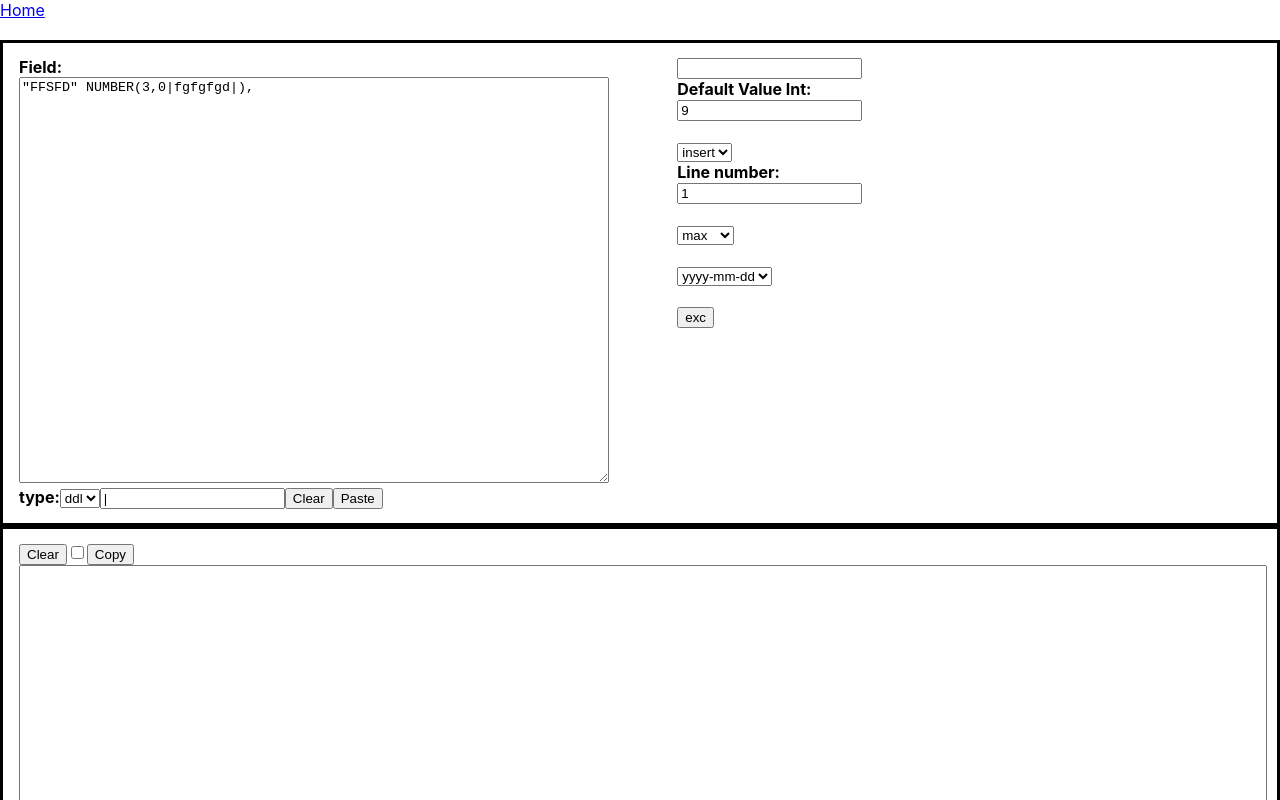
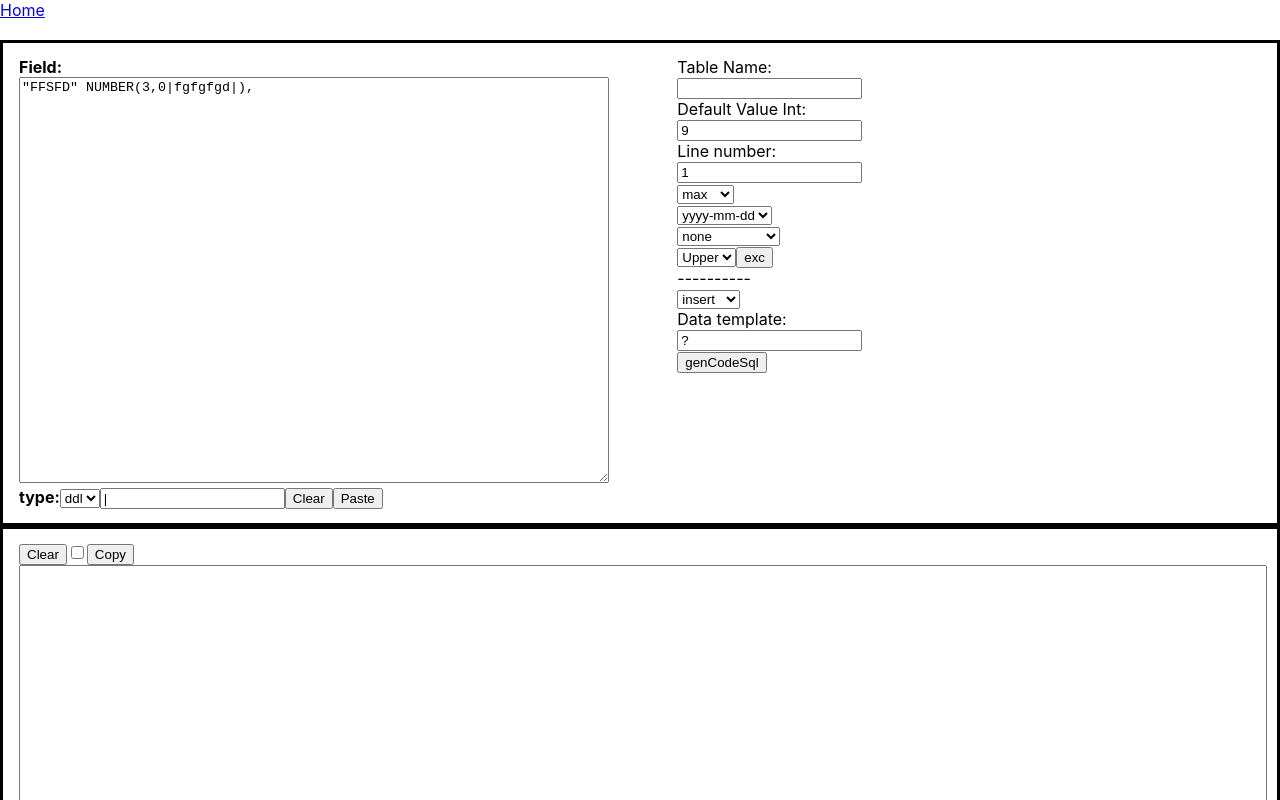
Before and after one commit to uvsnag/reactjs_tool, a React (Create React App) app: page /sql in a window 1280 px wide. Shown: the top 800 px of the page. Built offline with nearby package versions, Linux system fonts and the light colour scheme.

Commit message:
add gen code sql insert, update, delete, select

```diff
--- a/src/components/sqlProcess.jsx
+++ b/src/components/sqlProcess.jsx
@@ -1,13 +1,12 @@
 // this file is converted from javascript to reactjs so some code is not optimized
 import React, { useEffect, useState } from "react";
 import '../common/style.css';
-import {checkType, replaceArr, randomDate, formatDate, checkIncludesArr} from "../common/common.js";
+import { checkType, replaceArr, randomDate, formatDate, checkIncludesArr } from "../common/common.js";
 import _ from 'lodash';
 
 const SqlProcess = () => {
-
+    // const NEW_LINE = '\n';
     const SPLIT_LINE_INPUT_FIELD = '^';
-    // const INDENT_FIELD_NAME = '\"';
     const INDENT_BEGIN_FIELD_LENGTH = '(';
     const INDENT_FIELD_LENGTH_END = ')';
     const INDENT_COMMA = ',';
@@ -15,7 +14,8 @@ const SqlProcess = () => {
     const DATA_NULL = 'NULL';
     const CREATE_TABLE = 'CREATE TABLE';
 
-    const ARR_NOT_FIELDNAME=['PRIMARY ', CREATE_TABLE+' ', 'ENGINE=','ENGINE =', 'CHARSET =', 'CHARSET='];
+    const ARR_NOT_FIELDNAME = ['PRIMARY ', CREATE_TABLE + ' ', 'ENGINE=', 'ENGINE =', 'CHARSET =', 'CHARSET='];
+    const INDENT_FIELD_NAME = ['"', '`', `'`];
 
     const NUMBER_TYPE = [' NUMBER', ' NUMERIC', ' LONG', ' INT', ' INTEGER'];
     const DATE_TYPE = [' DATE', ' TIMESTAMP'];
@@ -26,24 +26,37 @@ const SqlProcess = () => {
     const [dataChar, setDataChar] = useState('|');
     const [tableName, setTableName] = useState('');
 
+    const STR_INSERT_INTO = 'INSERT INTO ';
+    const STR_VALUE = ') VALUES (';
+    const STR_UPDATE = 'UPDATE ';
+    const STR_SET = ' SET ';
+    const STR_WHERE = ' WHERE ';
+    const STR_DELETE_FROM = 'DELETE FROM ';
+    const STR_SELECT = 'SELECT ';
+    const STR_FROM = ' FROM ';
+
     useEffect(() => {
         document.getElementById('txtField').textContent = '"FFSFD" NUMBER(3,0|fgfgfgd|),';
+        document.getElementById('dataTemplate').value = '?';
 
-    },[]);
+    }, []);
 
+    const getListLineField = () => {
 
-    const onProcess =()=>{
+        var txtField = document.getElementById('txtField').value;
+        txtField = txtField.replaceAll('\n', SPLIT_LINE_INPUT_FIELD)
+        var lineInputs = txtField.split(SPLIT_LINE_INPUT_FIELD);
+        return lineInputs;
+    }
+    const onProcess = () => {
         var chkDeleteOldData = document.getElementsByClassName('chkDeleteOldData');
         var sqlResult = '';
-        var txtField = document.getElementById('txtField').value;
-        // var lineNumber = lineNumber;
         var cmbType = document.getElementById("cmbType").value;
 
         if (cmbType === 'ddl') {
-            txtField = txtField.replaceAll('\n', SPLIT_LINE_INPUT_FIELD)
-            var lineInputs = txtField.split(SPLIT_LINE_INPUT_FIELD);
+            var lineInputs = getListLineField();
             for (var i = 1; i <= lineNumber; i++) {
-                sqlResult += genData(lineInputs) + '\n';
+                sqlResult += genDataInput(lineInputs) + '\n';
             }
             if (chkDeleteOldData[0].checked) {
                 document.getElementById('output').value = sqlResult;
@@ -52,43 +65,122 @@ const SqlProcess = () => {
             }
         }
     }
-    const checkLineIsField =(trLine)=>{
-        if(trLine.length===0 || checkIncludesArr(trLine, ARR_NOT_FIELDNAME, false)){
+    const getStrWithUpperCaseOption = (str) => {
+        var cmbTypeChar = document.getElementById("cmbTypeChar").value;
+        return ((cmbTypeChar === 'upper') ? str : str.toLowerCase());
+    }
+    const getTableName = (lineInputs) => {
+        var formatFieldName = document.getElementById('cmbformatFeildName').value;
+        var tableNameDefault = null;
+        //getname
+        if (checkIncludesArr(lineInputs[0], [CREATE_TABLE,], false)) {
+            var arrayRepl = [CREATE_TABLE, '('];
+            tableNameDefault = replaceArr(lineInputs[0], arrayRepl, '').trim();
+            if (formatFieldName === 'delete') {
+                tableNameDefault = replaceArr(tableNameDefault, INDENT_FIELD_NAME, '');
+            }
+        }
+        return ((_.isNull(tableName) || tableName.length === 0) ? tableNameDefault : tableName);
+    }
+    const onGenCodeSql = () => {
+        var dataTemplate = document.getElementById('dataTemplate').value;
+        var chkDeleteOldData = document.getElementsByClassName('chkDeleteOldData');
+        var lineInputs = getListLineField();
+        var cmbSql = document.getElementById("cmbSql").value;
+        var resultStr = '';
+
+        switch (cmbSql) {
+            case 'insert':
+                resultStr = genFieldNameInsert(lineInputs);
+                resultStr += getStrWithUpperCaseOption(STR_VALUE);
+                for (let i = 0; i < lineInputs.length; i++) {
+                    if (checkLineIsField(lineInputs[i])) {
+                        resultStr += `${dataTemplate},`;
+                    }
+                }
+                resultStr = resultStr.substring(0, resultStr.length - 1) + ');';
+                break;
+            case 'update':
+                var arrFieldName = getArrayFieldName(lineInputs);
+                resultStr = getStrWithUpperCaseOption(STR_UPDATE);
+                resultStr += getTableName(lineInputs);
+                resultStr += getStrWithUpperCaseOption(STR_SET);
+                for (let i = 0; i < arrFieldName.length; i++) {
+                    var fieldName = arrFieldName[i];
+                    resultStr += (fieldName + ' = ' + dataTemplate);
+                    resultStr += (i === arrFieldName.length - 1) ? '' : ', ';
+                }
+                resultStr += getStrWithUpperCaseOption(STR_WHERE);
+                break;
+            case 'delete':
+                resultStr = getStrWithUpperCaseOption(STR_DELETE_FROM);
+                resultStr += getTableName(lineInputs);
+                resultStr += getStrWithUpperCaseOption(STR_WHERE);
+                break;
+            case 'select':
+                var arrFieldNameS = getArrayFieldName(lineInputs);
+                resultStr = getStrWithUpperCaseOption(STR_SELECT);
+                for (let i = 0; i < arrFieldNameS.length; i++) {
+                    var fieldNameS = arrFieldNameS[i];
+                    resultStr += fieldNameS;
+                    resultStr += (i === arrFieldNameS.length - 1) ? '' : ', ';
+                }
+                resultStr += getStrWithUpperCaseOption(STR_FROM);
+                resultStr += getTableName(lineInputs);
+                resultStr += getStrWithUpperCaseOption(STR_WHERE);
+                break;
+            default:
+                break;
+        }
+        if (chkDeleteOldData[0].checked) {
+            document.getElementById('output').value = resultStr;
+        } else {
+            document.getElementById('output').value += '\n' + resultStr;
+        }
+    }
+
+    const checkLineIsField = (trLine) => {
+        if (trLine.trim().length === 0 || checkIncludesArr(trLine, ARR_NOT_FIELDNAME, false)) {
             return false;
         }
         return true;
     }
+    const getArrayFieldName = (lineInputs) => {
+        var formatFieldName = document.getElementById('cmbformatFeildName').value;
+        var arrFieldName = [];
+        for (var i = 0; i < lineInputs.length; i++) {
+            var trLine = lineInputs[i].trim();
+            if (checkLineIsField(trLine)) {
+                var fieldName = trLine.substring(0, trLine.indexOf(INDENT_SPACE));
+                if (formatFieldName === 'delete') {
+                    fieldName = replaceArr(fieldName, INDENT_FIELD_NAME, '');
+                }
+                arrFieldName.push(fieldName.trim());
+            }
+        }
+        return arrFieldName;
+    }
+    const genFieldNameInsert = (lineInputs) => {
+        // var flagComa = false;
+        var sqlResult = getStrWithUpperCaseOption(STR_INSERT_INTO) + getTableName(lineInputs) + '(';
+        var arrFieldName = getArrayFieldName(lineInputs);
+        for (var i = 0; i < arrFieldName.length; i++) {
+            var fieldName = arrFieldName[i].trim();
+            sqlResult += fieldName;
+            sqlResult += (i === arrFieldName.length - 1) ? '' : ', ';
+        }
+        return sqlResult;
+    }
 
-    function genData(lineInputs) {
-
-        var tableNameDefault=null;
-        if(!_.isEmpty(lineInputs)){
-            //getname
-            if(checkIncludesArr(lineInputs[0], [CREATE_TABLE,], false)){
-                var arrayRepl=[CREATE_TABLE, '('];
-                tableNameDefault = replaceArr(lineInputs[0], arrayRepl, '').trim();
-            }
-        }else{
+    function genDataInput(lineInputs) {
+        if (_.isEmpty(lineInputs)) {
             return;
         }
+        var cmbTypeChar = document.getElementById("cmbTypeChar").value;
+        var sqlResult = genFieldNameInsert(lineInputs);
+
+        sqlResult += ((cmbTypeChar === 'upper') ? STR_VALUE : STR_VALUE.toLowerCase());
         var flagComa = false;
-        var sqlResult = 'INSERT INTO ' + ((_.isNull(tableName) || tableName.length === 0)
-            ? tableNameDefault : tableName) + '(';
-        for (var i = 0; i < lineInputs.length; i++) {
-            var trLine1 = lineInputs[i].trim();
-            if (checkLineIsField(trLine1)) {
-                var fieldName = trLine1.substring(0, trLine1.indexOf(INDENT_SPACE));
-                // fieldName = replaceArr(fieldName, [INDENT_FIELD_NAME], '');
-                if (flagComa === true) {
-                    sqlResult += ', ';
-                }
-                flagComa = true
-                sqlResult += fieldName;
-            }
-
-        }
-        sqlResult += ') VALUES (';
-        flagComa = false;
         for (var j = 0; j < lineInputs.length; j++) {
             var trLine = lineInputs[j].trim().toUpperCase();
             var typeNumber = false;
@@ -186,16 +278,16 @@ const SqlProcess = () => {
         }
         return dataStr;
     }
-    const onClearOuput = () =>{
+    const onClearOuput = () => {
         document.getElementById('output').value = '';
     };
-    const onClearField = () =>{
+    const onClearField = () => {
         document.getElementById('txtField').value = '';
     };
     async function pasteData() {
         document.getElementById('txtField').value = await navigator.clipboard.readText();
     };
-    const onCoppyOutput = () =>{
+    const onCoppyOutput = () => {
         navigator.clipboard.writeText(document.getElementById('output').value);
     };
     const handleChange = (value, typeName) => {
@@ -218,8 +310,6 @@ const SqlProcess = () => {
         }
     }
 
-
-
     return (
         <div>
             <div className='option block'>
@@ -232,38 +322,32 @@ const SqlProcess = () => {
                         <option value="ddl">ddl</option>
                         {/* <!-- <option value="excel">excel</option> --> */}
                     </select>
-                    <input type="text"  value={dataChar}
+                    <input type="text" value={dataChar}
                         onChange={(e) => {
                             handleChange(e.target.value, "dataChar")
                         }} />
-                    <input type='submit' value="Clear" id='btnCleanField' onClick={() => onClearField()}/>
+                    <input type='submit' value="Clear" id='btnCleanField' onClick={() => onClearField()} />
                     <input type='submit' value="Paste" id='btnPasteField' onClick={() => pasteData()} />
                 </div>
                 <div className='option-right'>
-                    <input type="text"  id="txtTableName"  value={tableName}
+                    <div>Table Name:</div>
+                    <input type="text" id="txtTableName" value={tableName}
                         onChange={(e) => {
                             handleChange(e.target.value, "tableName")
                         }} />
                     <br />
-                    <b>Default Value Int:</b><br />
+                    <div>Default Value Int:</div>
                     <input type="text" value={defaultValueInt}
                         onChange={(e) => {
                             handleChange(e.target.value, "defaultValueInt")
                         }} />
-                    <br /> <br />
-                    <div>
-                        <select name="cmbSql" id="cmbSql">
-                            <option value="insert">insert</option>
-                        </select>
-
-                    </div>
-                    <b>Line number:</b>
                     <br />
+                    <div>Line number:</div>
                     <input type='number' value={lineNumber}
                         onChange={(e) => {
                             handleChange(e.target.value, "lineNumber")
                         }} />
-                    <br /> <br />
+                    <br />
                     <div>
                         <select name="numOfCharater" id="numOfCharater">
                             <option value="max">max</option>
@@ -271,7 +355,7 @@ const SqlProcess = () => {
                             <option value="1">1</option>
                             <option value="NULL">NULL</option>
                         </select>
-                    </div> <br />
+                    </div>
                     <div>
                         <select name="formatDate" id="formatDate">
                             <option value="yyyy-mm-dd">yyyy-mm-dd</option>
@@ -281,13 +365,38 @@ const SqlProcess = () => {
                             <option value="dd/mm/yyyy">dd/mm/yyyy</option>
                             <option value="ddmmyyyy">ddmmyyyy</option>
                         </select>
-                    </div> <br />
-                    <input type='submit' value="exc" id='btnExecute'   onClick={() => onProcess()}/>
+                    </div>
+                    <div>
+                        <select name="cmbformatFeildName" id="cmbformatFeildName">
+                            <option value="none">none</option>
+                            <option value="delete">Detele format</option>
+                        </select>
+                    </div>
+                    <select name="cmbTypeChar" id="cmbTypeChar">
+                        <option value="upper">Upper</option>
+                        <option value="lower">Lower</option>
+                    </select>
+                    <input type='submit' value="exc" id='btnExecute' onClick={() => onProcess()} />
+                    <br />
+                    <div>----------</div>
+                    <div>
+                        <select name="cmbSql" id="cmbSql">
+                            <option value="insert">insert</option>
+                            <option value="update">update</option>
+                            <option value="delete">delete</option>
+                            <option value="select">select</option>
+                        </select>
+                    </div>
+                    <div>Data template:</div>
+                    <input type="text" id='dataTemplate' />
+
+                    <br />
+                    <input type='submit' value="genCodeSql" id='btnGenCodeSql' onClick={() => onGenCodeSql()} />
                 </div>
             </div>
 
             <div className='block '>
-                <input type='submit' value="Clear" id='btnClean' onClick={() => onClearOuput()}/>
+                <input type='submit' value="Clear" id='btnClean' onClick={() => onClearOuput()} />
                 <input className='chkDeleteOldData' type='checkbox' />
                 <input type='submit' value="Copy" id='btnCoppy' onClick={() => onCoppyOutput()} />
                 {/* <!-- <p>result:</p> --> */}
```
Also changed, not shown: 16 other files (tests, documents, lock files or other folders). Lines whose indentation alone changed are shown as unchanged.
